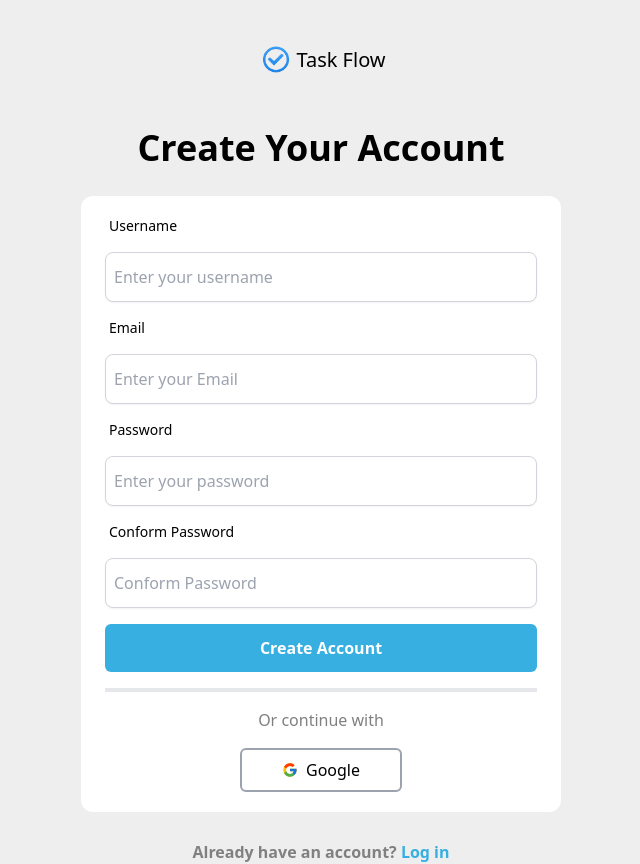
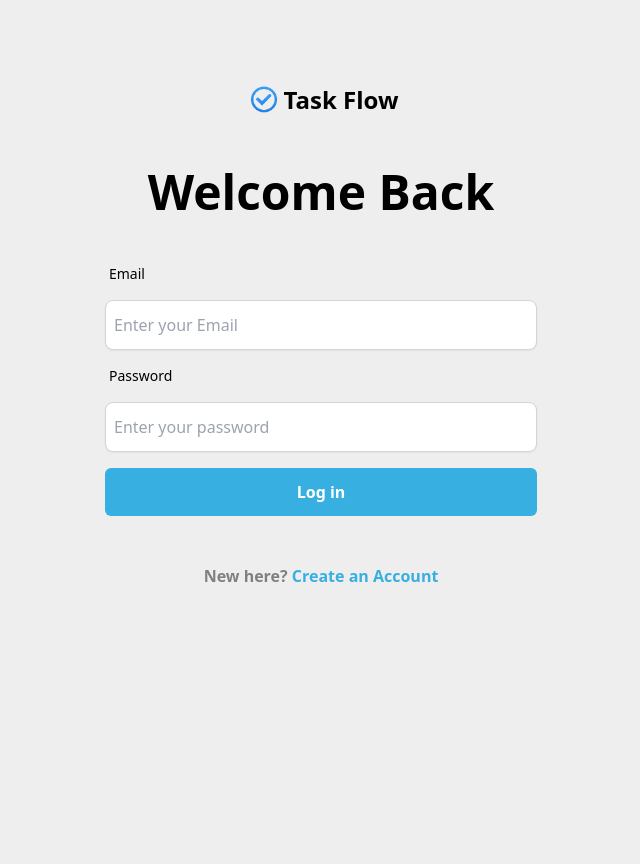
Before and after one commit to yozanSAN/TODO-LIST-APP, a React (Vite) app: page / in a window 1280 px wide. Shown: the whole page, without its empty margins (319-959 px from the left). After the commit the page ends 800 px from the top, so only its background shows below. Built offline with nearby package versions, Linux system fonts and the light colour scheme.

Commit message:
crafting log in page

```diff
--- a/src/App.jsx
+++ b/src/App.jsx
@@ -5,12 +5,12 @@ import Register from "./pages/register.jsx";
 function App() {
 
   return (
-    <>
+
       <Routes>
-        <Route path="/" element={<Register />} />
-        <Route path="/login" element={<Login />} />
+        <Route path="/register" element={<Register />} />
+        <Route path="/" element={<Login />} />
       </Routes>
-    </>
+
   )
 }
 export default App
--- a/src/pages/login.jsx
+++ b/src/pages/login.jsx
@@ -1,10 +1,33 @@
-
-
+import { Link } from "react-router-dom";
 function Login() {
 
     return (
         <div>
-            <h1>LOGIN PAGE</h1>
+            <div className="text-center flex flex-col justify-center items-center gap-2 mt-10">
+                <div className="flex justify-center items-center my-10">
+                    <img src='/logo.png' alt='logo' className=' w-10 h-10' />
+                    <h1 className='text-2xl font-bold'>Task Flow</h1>
+                </div>
+                <h1 className='text-5xl font-bold'>Welcome Back</h1>
+
+                <div className=" flex flex-col justify-evenly items-center gap-4 py-5 my-5 mx-36 rounded-xl min-w-[30rem]">
+
+                    <label htmlFor="email">Email</label>
+                    <input placeholder="Enter your Email" type="text" />
+
+                    <label htmlFor="password">Password</label>
+                    <input placeholder="Enter your password" type="password" />
+
+
+                    <input type="submit" value="Log in" className='font-bold w-[90%] py-3 rounded-md bg-primary text-white hover:bg-hover' />
+
+                </div>
+                <p className="text-secondary font-bold">New here?{" "}
+                    <Link to='./register' className="text-primary">
+                       Create an Account
+                    </Link>
+                </p>
+            </div>
         </div>
     )
 }
--- a/src/pages/register.jsx
+++ b/src/pages/register.jsx
@@ -33,7 +33,7 @@ function Register() {
                 </button>
             </div>
             <p className="text-secondary font-bold">Already have an account?{" "}
-                <Link to='./login' className="text-primary">
+                <Link to='/' className="text-primary">
                     Log in
                 </Link>
             </p>
```
